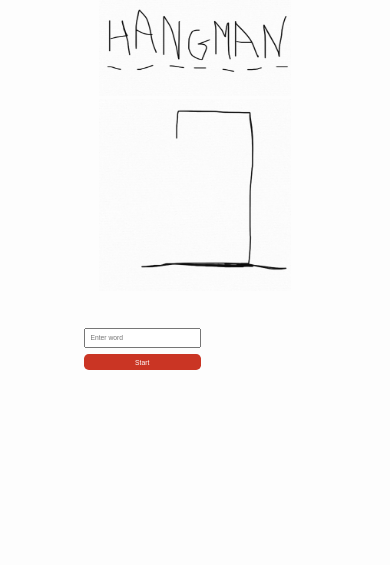
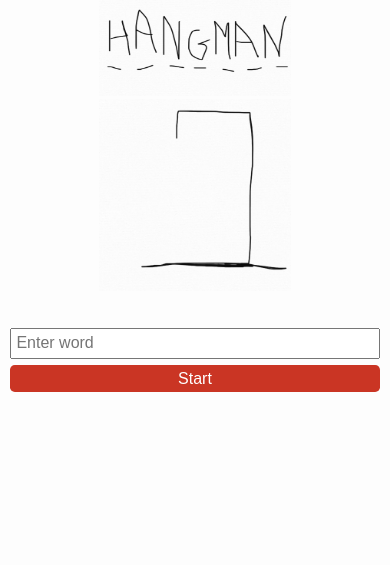
Before and after one commit to Will130785/hangman, a plain HTML site: page index.html in a window 390 px wide. Drawn offline with Linux system fonts and the light colour scheme.

Commit message:
convert comparrison input value to lowercase and increase font size for mobile devices

```diff
--- a/app.js
+++ b/app.js
@@ -94,7 +94,7 @@ function processGuess() {
     //Check status of game
     if(gameWord.length > 0 && gamestatus === 1) {
         //Capture guess letter, clear input, assign gameWordLenght variable in order to track the progress of the game and clear wordContainer
-        let guessLetter = elements.letterInput.value;
+        let guessLetter = elements.letterInput.value.toLowerCase();
         elements.letterInput.value = "";
         let gameWordLength = gameWord.length;
         elements.wordContainer.innerHTML = "";
@@ -143,7 +143,7 @@ function processGuess() {
             if(item.length > 1) {
                 //If the length of the item is larger than 1, the html for a match should be output
                 elements.wordContainer.insertAdjacentHTML("beforeend", item);
-                console.log(item);
+
             } else {
                 //if not then the image for the placeholder should be output
                 let html = `
--- a/style.css
+++ b/style.css
@@ -108,12 +108,14 @@ body {
 /*CHANGE MARGIN AT DIFFERENT SCREEN SIZES BUT KEEP THE PENCIL AND PAPER SKETCH LOOK*/
 @media only screen and (max-width: 800px) {
     .console {
-        margin-right: 8rem;
         margin-top: 2rem;
+        margin-right: 0;
+        padding: 0 2rem;
+        width: 100%;
     }
 }
 
-@media only screen and (max-width: 600px) {
+/* @media only screen and (max-width: 600px) {
     .console {
         margin-right: 15rem;
         margin-top: 2rem;
@@ -132,7 +134,7 @@ body {
         margin-right: 22rem;
         margin-top: 2rem;
     }
-}
+} */
 
 /* BUTTONS AND INPUTS */
 .letter-input {
@@ -147,6 +149,12 @@ body {
     width: 100%;
     padding: 1rem;
     font-size: 1.4rem;
+}
+
+@media only screen and (max-width: 800px) {
+    .inpt {
+        font-size: 16px;
+    }
 }
 
 .btn-reset {
@@ -173,6 +181,12 @@ body {
     cursor: pointer;
 }
 
+@media only screen and (max-width: 800px) {
+    .btn {
+        font-size: 16px;
+    }
+}
+
 /* CONSOLE MESSAGE DISPLAY */
 .console-messages {
         grid-row: 4 / 5;
```
